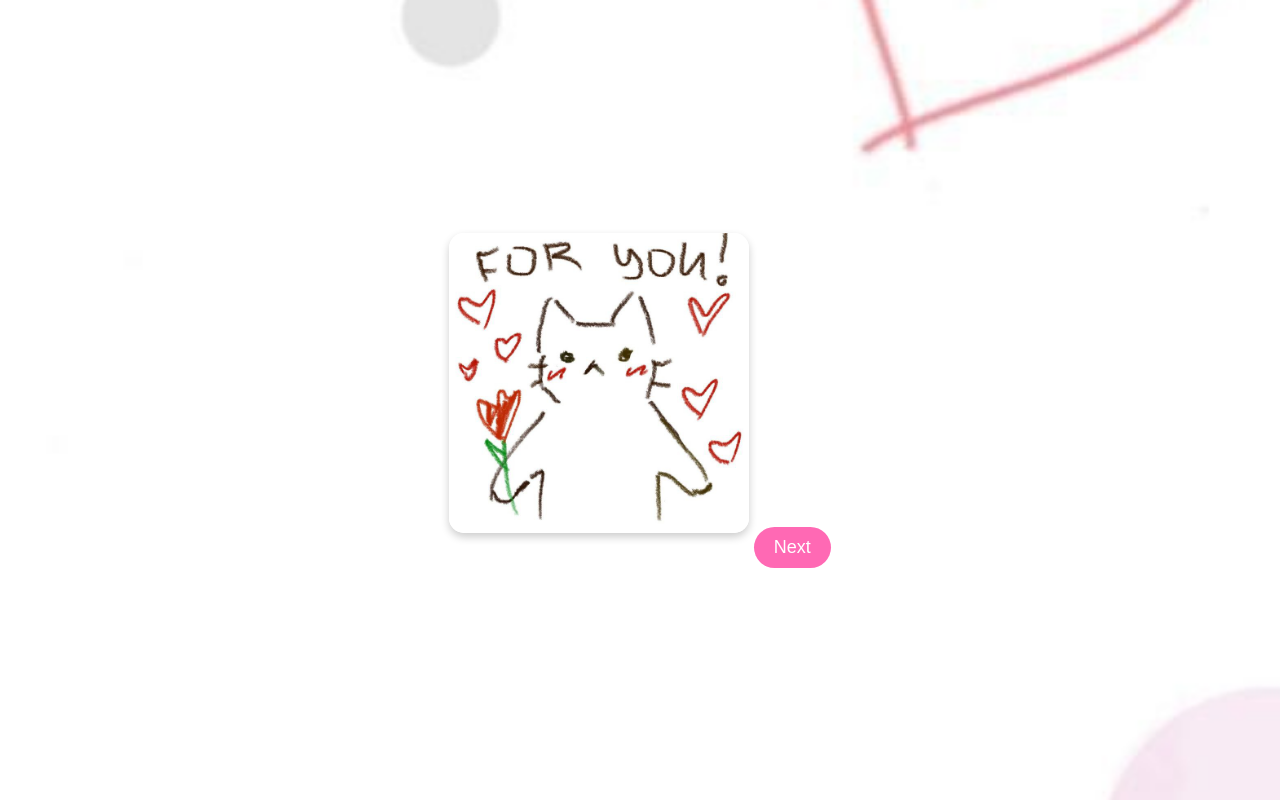
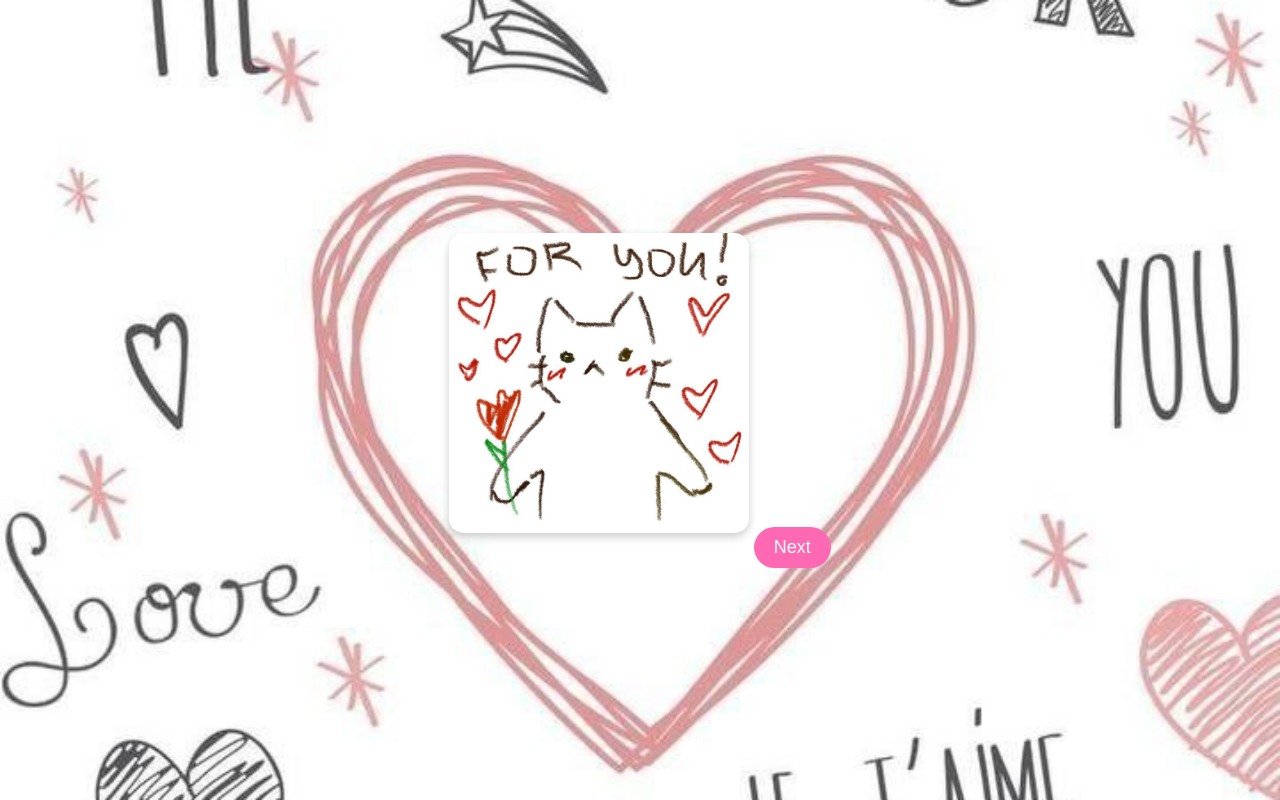
Before and after one commit to yann6805/coupleday, a plain HTML site: page index.html in a window 1280 px wide. Drawn offline with Linux system fonts and the light colour scheme.

Commit message:
Update index.html

```diff
--- a/index.html
+++ b/index.html
@@ -14,7 +14,7 @@
         }
 
         body {
-            background: url('Background.jpg') no-repeat center center fixed;
+            background: url('Background2.jpg') no-repeat center center fixed;
             background-size: cover;
             display: flex;
             justify-content: center;
```
